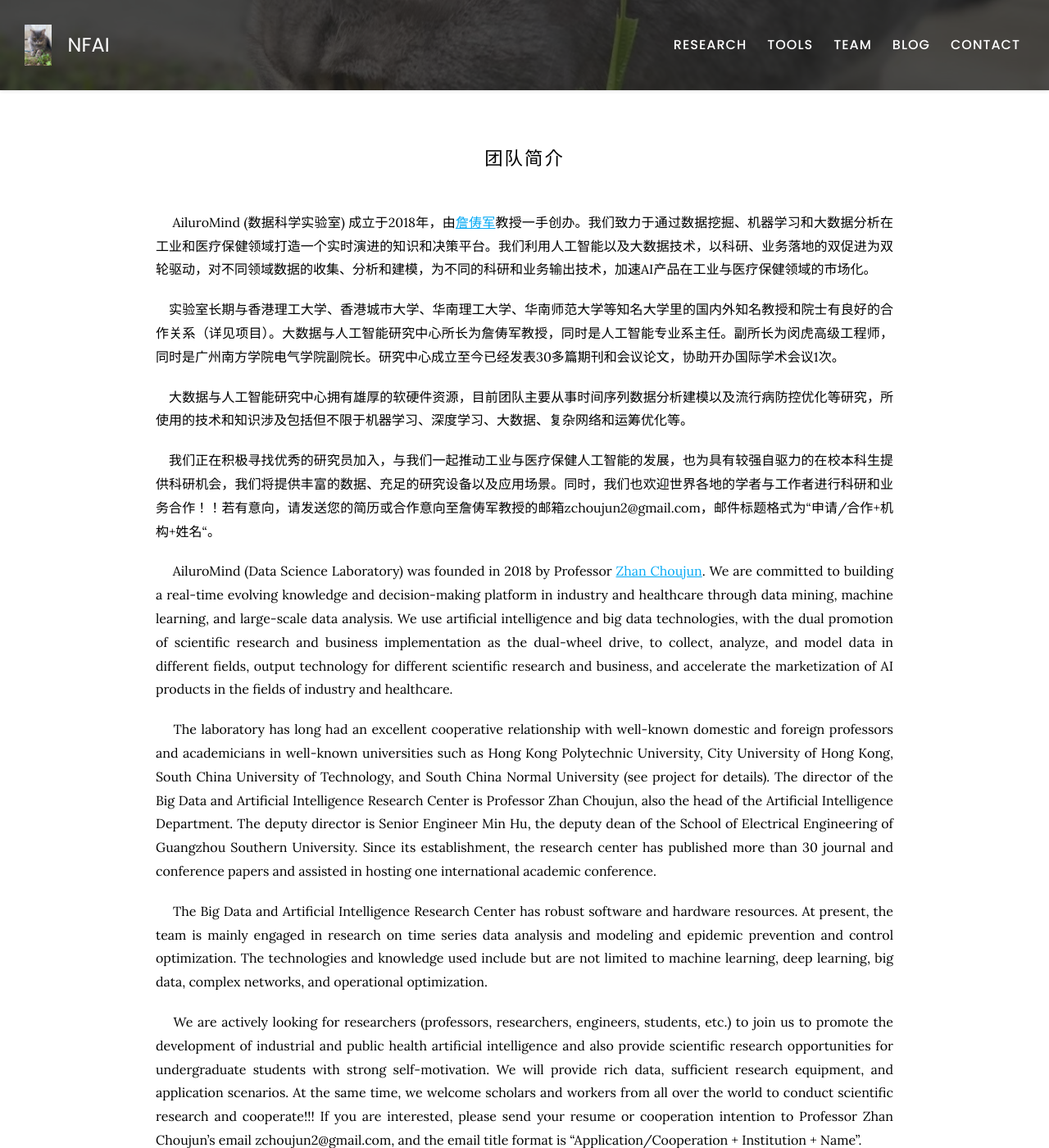
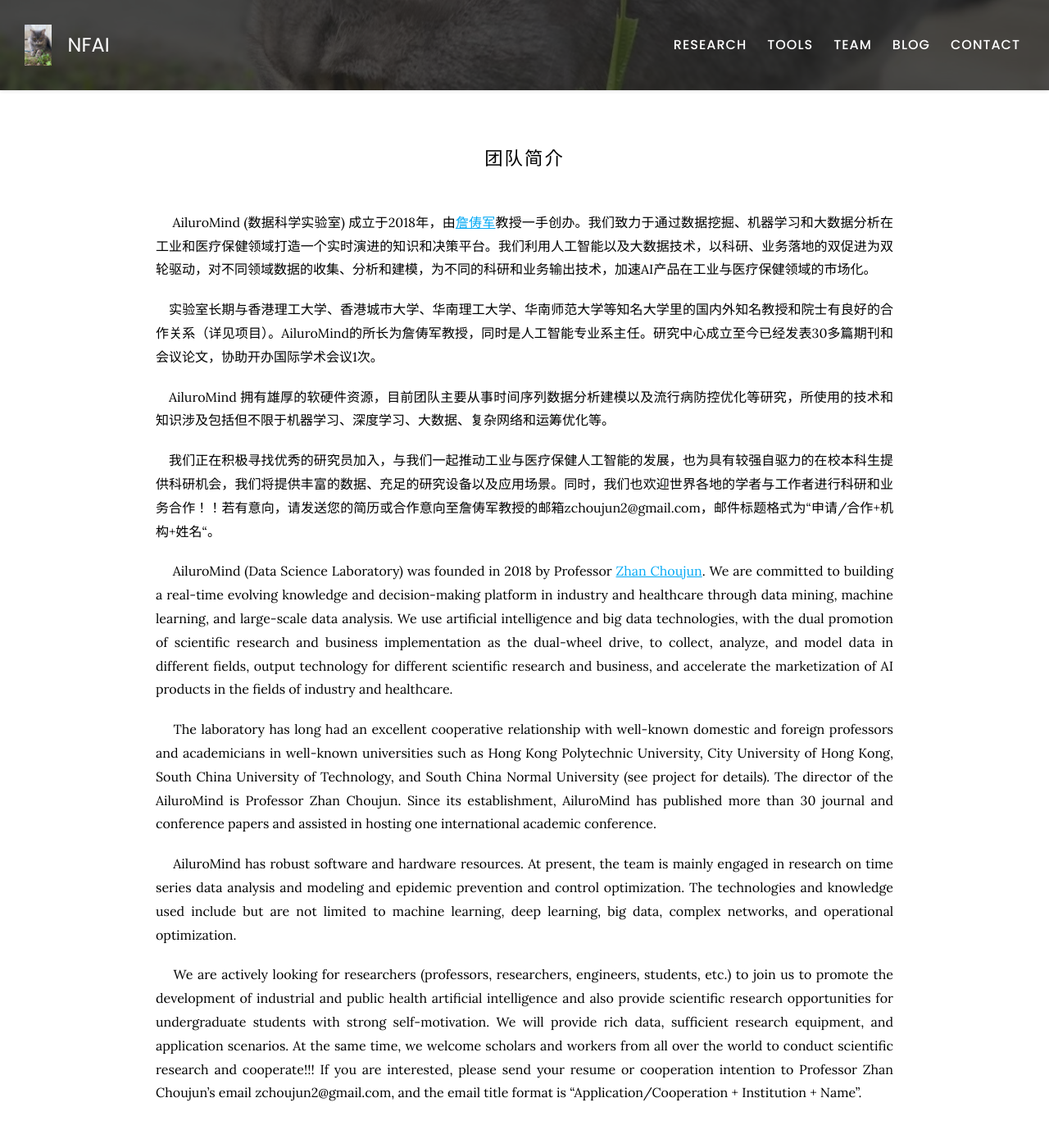
Before and after one commit to AiluroMind/AiluroMind.github.io, a Jekyll site: the page built from index.md, in a window 1280 px wide and 1400 px high. Shown: the whole window at 82% size. Built offline with Jekyll 4.4.1, drawn with Linux system fonts in a browser that asks for light colours; some of the changed text lies outside the part shown.

Commit message:
Update index.md

```diff
--- a/index.md
+++ b/index.md
@@ -8,18 +8,18 @@ title: Home
 
 &ensp;&ensp; AiluroMind (数据科学实验室) 成立于2018年，由[詹俦军](https://scholar.google.com/citations?user=CQjEUkAAAAAJ&hl=zh-CN)教授一手创办。我们致力于通过数据挖掘、机器学习和大数据分析在工业和医疗保健领域打造一个实时演进的知识和决策平台。我们利用人工智能以及大数据技术，以科研、业务落地的双促进为双轮驱动，对不同领域数据的收集、分析和建模，为不同的科研和业务输出技术，加速AI产品在工业与医疗保健领域的市场化。
 
-&ensp;&ensp;实验室长期与香港理工大学、香港城市大学、华南理工大学、华南师范大学等知名大学里的国内外知名教授和院士有良好的合作关系（详见项目）。大数据与人工智能研究中心所长为詹俦军教授，同时是人工智能专业系主任。副所长为闵虎高级工程师，同时是广州南方学院电气学院副院长。研究中心成立至今已经发表30多篇期刊和会议论文，协助开办国际学术会议1次。
+&ensp;&ensp;实验室长期与香港理工大学、香港城市大学、华南理工大学、华南师范大学等知名大学里的国内外知名教授和院士有良好的合作关系（详见项目）。AiluroMind的所长为詹俦军教授，同时是人工智能专业系主任。研究中心成立至今已经发表30多篇期刊和会议论文，协助开办国际学术会议1次。
 
-&ensp;&ensp;大数据与人工智能研究中心拥有雄厚的软硬件资源，目前团队主要从事时间序列数据分析建模以及流行病防控优化等研究，所使用的技术和知识涉及包括但不限于机器学习、深度学习、大数据、复杂网络和运筹优化等。
+&ensp;&ensp;AiluroMind 拥有雄厚的软硬件资源，目前团队主要从事时间序列数据分析建模以及流行病防控优化等研究，所使用的技术和知识涉及包括但不限于机器学习、深度学习、大数据、复杂网络和运筹优化等。
 
 &ensp;&ensp;我们正在积极寻找优秀的研究员加入，与我们一起推动工业与医疗保健人工智能的发展，也为具有较强自驱力的在校本科生提供科研机会，我们将提供丰富的数据、充足的研究设备以及应用场景。同时，我们也欢迎世界各地的学者与工作者进行科研和业务合作！！若有意向，请发送您的简历或合作意向至詹俦军教授的邮箱zchoujun2@gmail.com，邮件标题格式为“申请/合作+机构+姓名“。
 
 
 &ensp;&ensp; AiluroMind (Data Science Laboratory) was founded in 2018 by Professor [Zhan Choujun](https://scholar.google.com/citations?user=CQjEUkAAAAAJ&hl=zh-CN). We are committed to building a real-time evolving knowledge and decision-making platform in industry and healthcare through data mining, machine learning, and large-scale data analysis. We use artificial intelligence and big data technologies, with the dual promotion of scientific research and business implementation as the dual-wheel drive, to collect, analyze, and model data in different fields, output technology for different scientific research and business, and accelerate the marketization of AI products in the fields of industry and healthcare.
 
-&ensp;&ensp; The laboratory has long had an excellent cooperative relationship with well-known domestic and foreign professors and academicians in well-known universities such as Hong Kong Polytechnic University, City University of Hong Kong, South China University of Technology, and South China Normal University (see project for details). The director of the Big Data and Artificial Intelligence Research Center is Professor Zhan Choujun, also the head of the Artificial Intelligence Department. The deputy director is Senior Engineer Min Hu, the deputy dean of the School of Electrical Engineering of Guangzhou Southern University. Since its establishment, the research center has published more than 30 journal and conference papers and assisted in hosting one international academic conference.
+&ensp;&ensp; The laboratory has long had an excellent cooperative relationship with well-known domestic and foreign professors and academicians in well-known universities such as Hong Kong Polytechnic University, City University of Hong Kong, South China University of Technology, and South China Normal University (see project for details). The director of the AiluroMind is Professor Zhan Choujun. Since its establishment, AiluroMind has published more than 30 journal and conference papers and assisted in hosting one international academic conference.
 
-&ensp;&ensp; The Big Data and Artificial Intelligence Research Center has robust software and hardware resources. At present, the team is mainly engaged in research on time series data analysis and modeling and epidemic prevention and control optimization. The technologies and knowledge used include but are not limited to machine learning, deep learning, big data, complex networks, and operational optimization.
+&ensp;&ensp; AiluroMind has robust software and hardware resources. At present, the team is mainly engaged in research on time series data analysis and modeling and epidemic prevention and control optimization. The technologies and knowledge used include but are not limited to machine learning, deep learning, big data, complex networks, and operational optimization.
 
 &ensp;&ensp; We are actively looking for researchers (professors, researchers, engineers, students, etc.) to join us to promote the development of industrial and public health artificial intelligence and also provide scientific research opportunities for undergraduate students with strong self-motivation. We will provide rich data, sufficient research equipment, and application scenarios. At the same time, we welcome scholars and workers from all over the world to conduct scientific research and cooperate!!! If you are interested, please send your resume or cooperation intention to Professor Zhan Choujun's email zchoujun2@gmail.com, and the email title format is "Application/Cooperation + Institution + Name".
 
@@ -96,5 +100,3 @@ title: Home
   title="Our Team"
   text=text
 %}
-
-人人为我，我为人人。
```
Also changed, not shown: other parts of index.md (+5 -1 lines).
